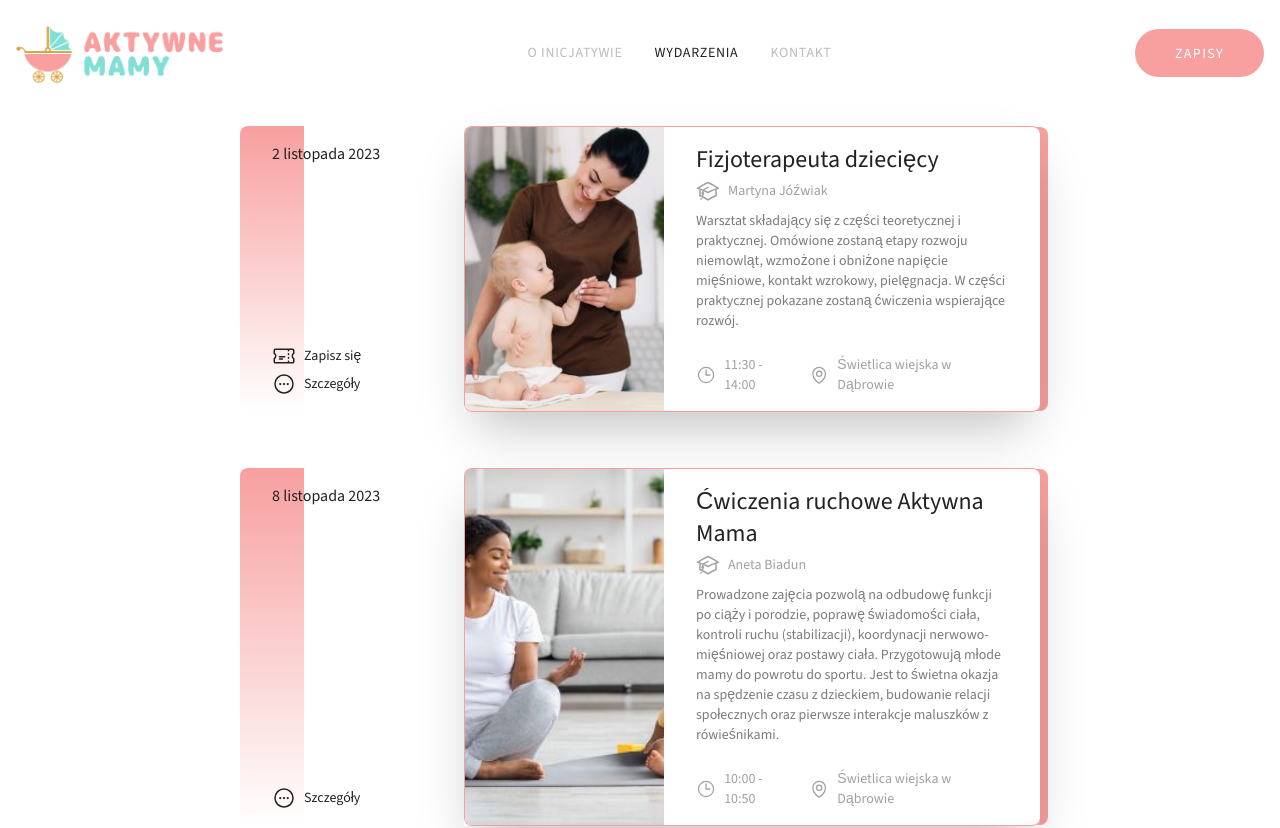
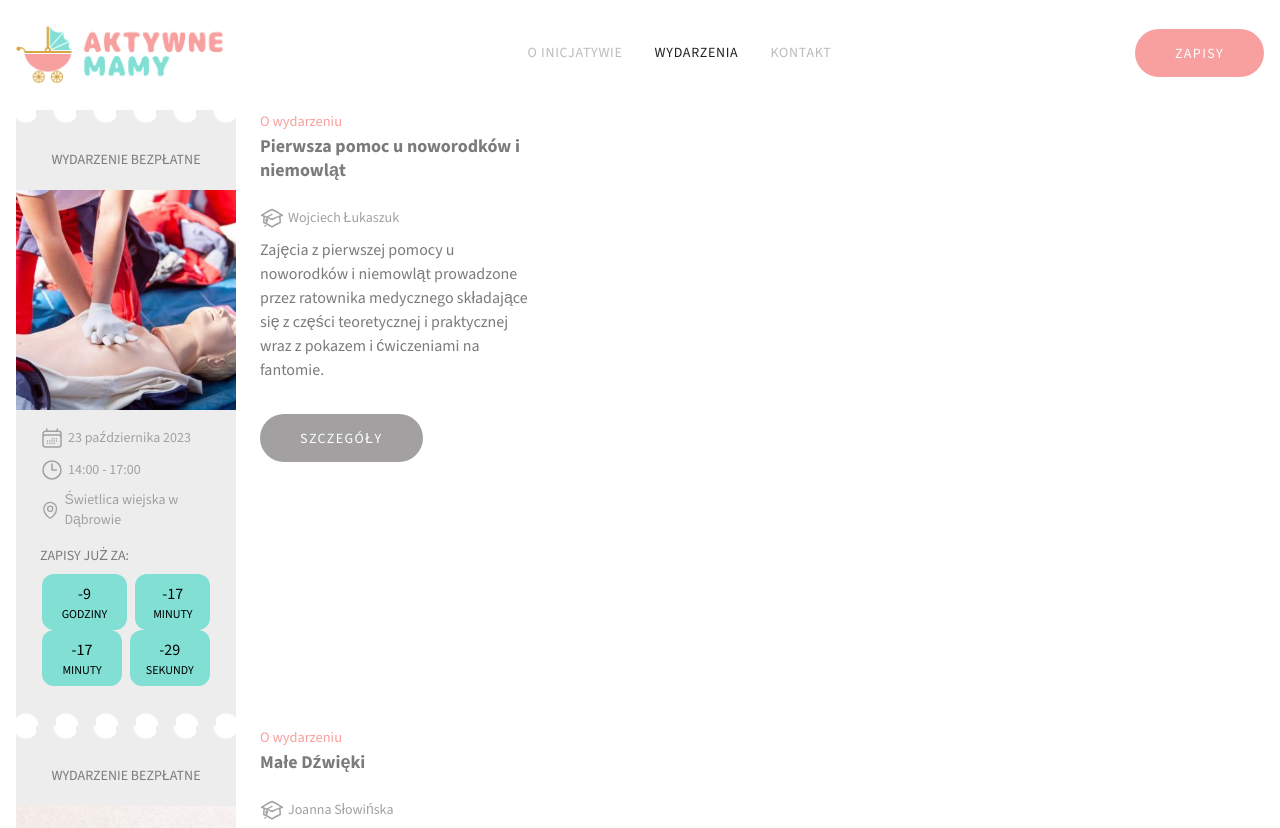
Before and after one commit to matwjablonski/aktywnemamy, a Next.js app: page /wydarzenia in a window 1280 px wide. Shown: the top 828 px of the page. Built offline with nearby package versions, Linux system fonts and the light colour scheme.

Commit message:
events check

```diff
--- a/app/wydarzenia/page.tsx
+++ b/app/wydarzenia/page.tsx
@@ -1,5 +1,6 @@
 import Container from '../components/Container'
 import EventBox from '../components/EventBox';
+import RegistrationEventBox from '../components/RegistrationEventBox';
 import { events } from '../data/events';
 import { getAllSortedEvents, getClosestEvents } from '../utils/events';
 
@@ -7,14 +8,11 @@ const EventsPage = () => {
   const nextEvents = getAllSortedEvents(events);
   const closeEvents = getClosestEvents(events);
 
-  console.log(closeEvents);
-  console.log(nextEvents);
-
   return (
     <div className="mt-[110px]">
       <Container>
-        {closeEvents.map(event => (
-          <EventBox {...event} key={event.id} withArchive showDetails />
+        {nextEvents.map(event => (
+          <RegistrationEventBox {...event} key={event.id} />
         ))}
       </Container>
     </div>
```
